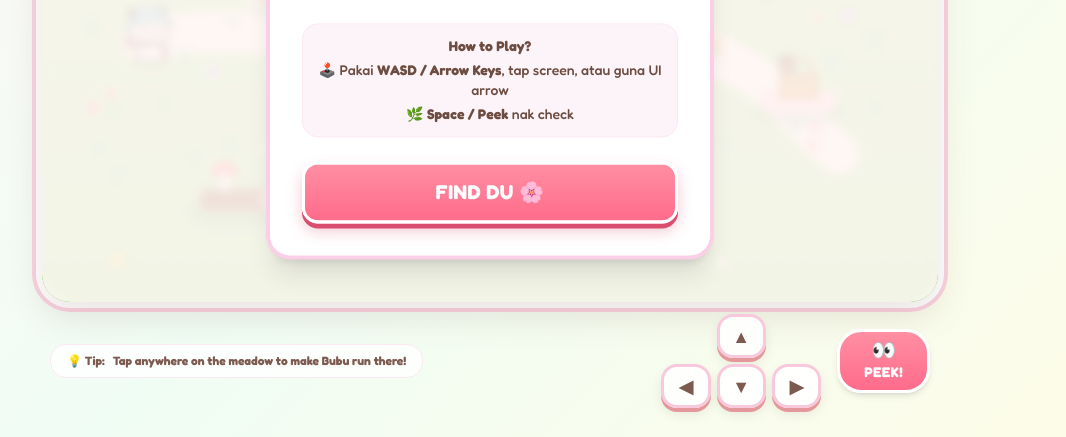
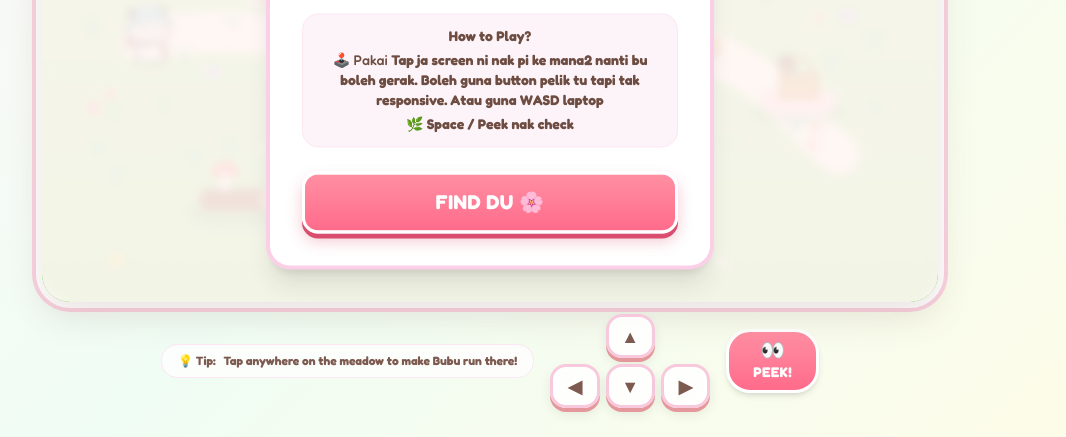
Before and after one commit to khairulaamin/Bubu-the-Seeker, a plain HTML site: page index.html in a window 1280 px wide. Shown: the part 363-800 px from the top of the page, without its empty margins (150-1216 px from the left). Drawn offline with nearby package versions, Linux system fonts and the light colour scheme.

Commit message:
Update index 3.html

```diff
--- a/index.html
+++ b/index.html
@@ -181,7 +181,7 @@
                 </p>
                 <div class="bg-pink-50/80 rounded-2xl p-3 mb-6 text-xs sm:text-sm text-[#6D4C41] border border-pink-100">
                     <p class="font-bold mb-1">How to Play?</p>
-                    <p>🕹️ Pakai <b>WASD / Arrow Keys</b>, tap screen, atau guna UI arrow</p>
+                    <p>🕹️ Pakai <b>Tap ja screen ni nak pi ke mana2 nanti bu boleh gerak. Boleh guna button pelik tu tapi tak responsive. Atau guna WASD laptop</p>
                     <p class="mt-1">🌿 <b>Space / Peek</b> nak check</p>
                 </div>
                 <button id="start-btn" class="kawaii-btn w-full py-3.5 px-6 rounded-2xl text-lg sm:text-xl tracking-wide">
```
